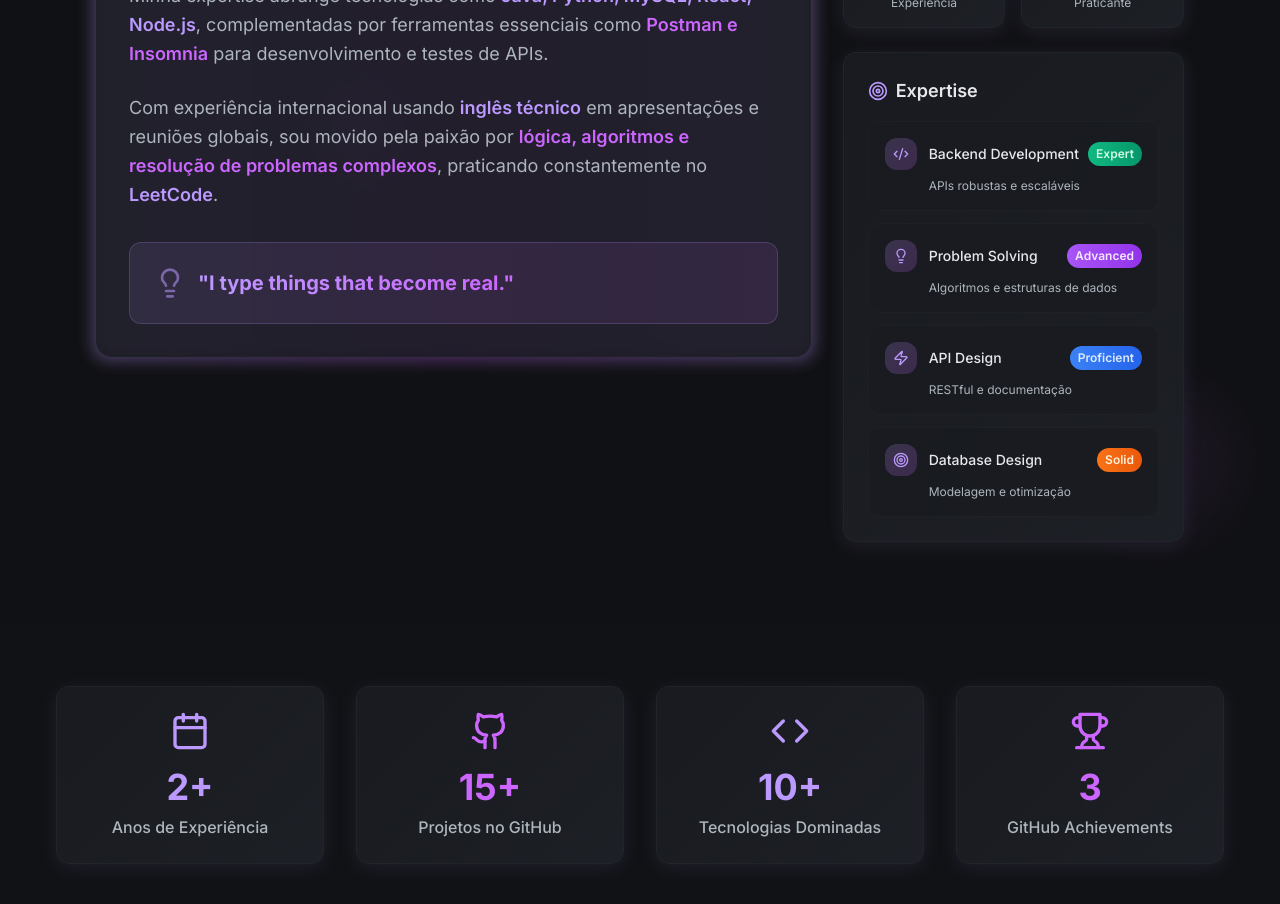
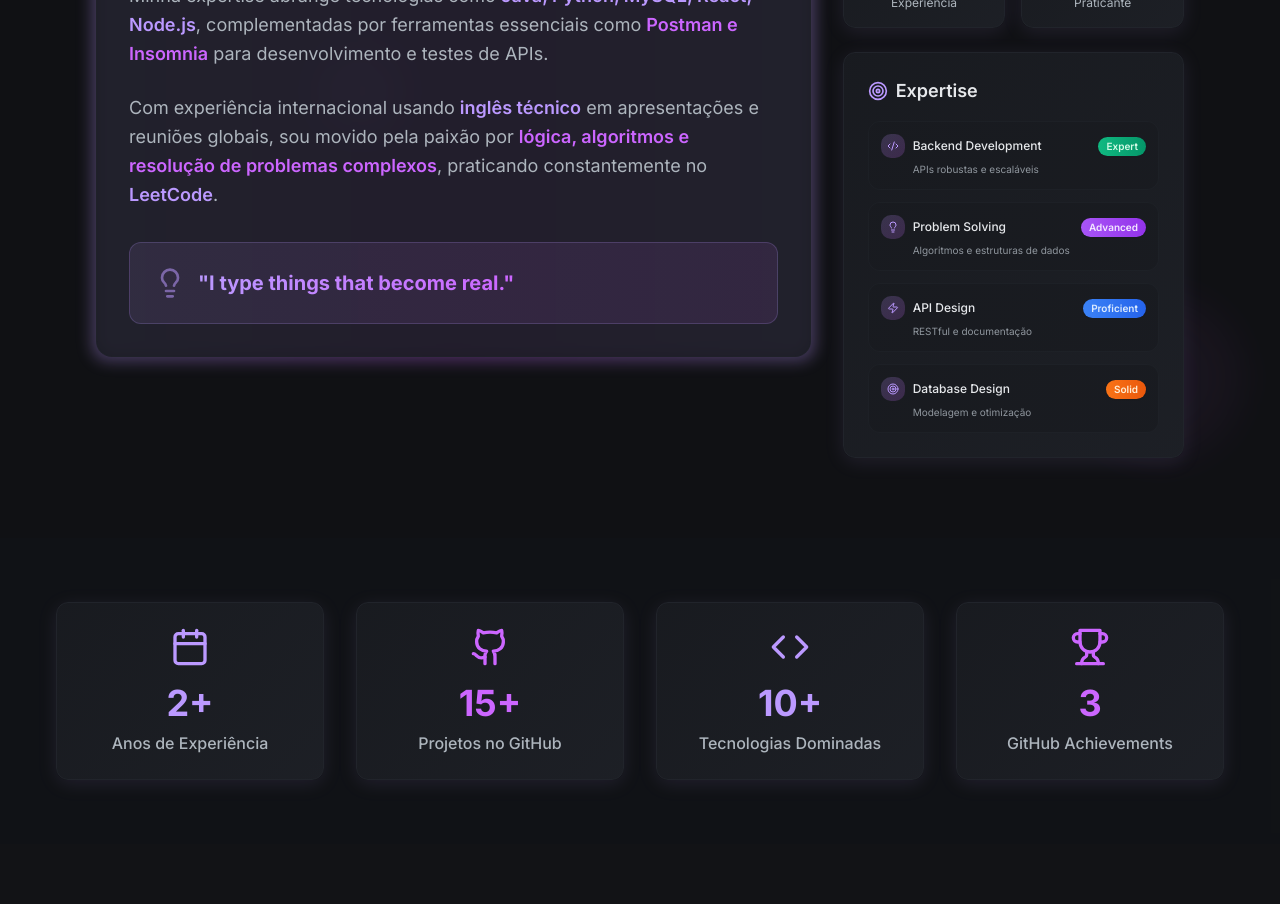
Before and after one commit to LiamFer/Portfolio, a React (Vite) app: page / in a window 1280 px wide. Shown: the part 1200-2104 px from the top of the page. Built offline with nearby package versions, Linux system fonts and the light colour scheme.

Commit message:
Ajustar layout da seção "Sobre Mim"
Ajusta o tamanho da div de Expertise para que ela se encaixe corretamente na seção "Sobre Mim", garantindo um layout mais equilibrado e visualmente agradável.

```diff
--- a/src/components/About.tsx
+++ b/src/components/About.tsx
@@ -144,7 +144,7 @@ const About = () => {
 
             {/* Skills Progress */}
             <ScrollAnimation delay={800}>
-              <div className="tech-card p-6">
+              <div className="tech-card p-6 h-fit">
                 <h4 className="text-lg font-semibold text-foreground mb-4 flex items-center gap-2">
                   <Target className="h-5 w-5 text-primary" />
                   Expertise
@@ -154,20 +154,20 @@ const About = () => {
                     const IconComponent = area.icon;
                     return (
                       <ScrollAnimation key={area.name} delay={1000 + index * 100}>
-                        <div className="group relative overflow-hidden rounded-xl border border-border/50 hover:border-border transition-all duration-300">
-                          <div className="p-4 bg-gradient-to-r from-card/90 to-card/70 hover:from-card to-card/80 transition-all duration-300">
-                            <div className="flex items-center justify-between mb-2">
-                              <div className="flex items-center gap-3">
-                                <div className="h-8 w-8 bg-gradient-to-br from-primary/20 to-accent/20 rounded-lg flex items-center justify-center group-hover:scale-110 transition-transform duration-300">
-                                  <IconComponent className="h-4 w-4 text-primary" />
+                        <div className="group relative overflow-hidden rounded-lg border border-border/50 hover:border-border transition-all duration-300">
+                          <div className="p-3 bg-gradient-to-r from-card/90 to-card/70 hover:from-card to-card/80 transition-all duration-300">
+                            <div className="flex items-center justify-between mb-1">
+                              <div className="flex items-center gap-2">
+                                <div className="h-6 w-6 bg-gradient-to-br from-primary/20 to-accent/20 rounded-md flex items-center justify-center group-hover:scale-110 transition-transform duration-300">
+                                  <IconComponent className="h-3 w-3 text-primary" />
                                 </div>
-                                <span className="font-medium text-foreground text-sm">{area.name}</span>
+                                <span className="font-medium text-foreground text-xs">{area.name}</span>
                               </div>
-                              <div className={`px-2 py-1 rounded-full text-xs font-semibold ${area.color} ${area.textColor} shadow-sm`}>
+                              <div className={`px-2 py-0.5 rounded-full text-[10px] font-semibold ${area.color} ${area.textColor} shadow-sm`}>
                                 {area.badge}
                               </div>
                             </div>
-                            <p className="text-xs text-secondary-foreground ml-11">
+                            <p className="text-[10px] text-secondary-foreground ml-8 opacity-80">
                               {area.description}
                             </p>
                           </div>
```
